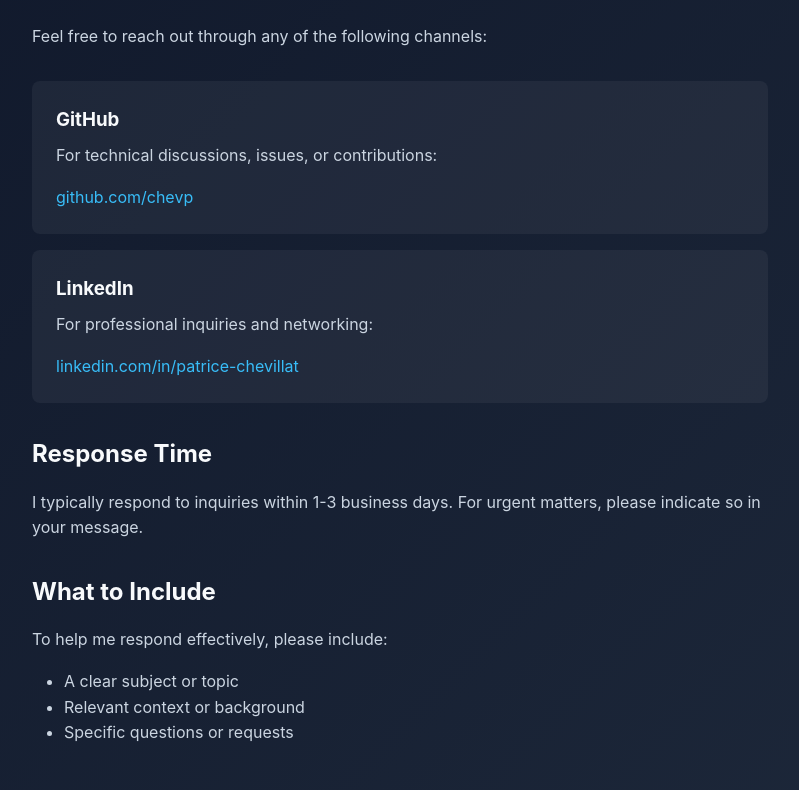
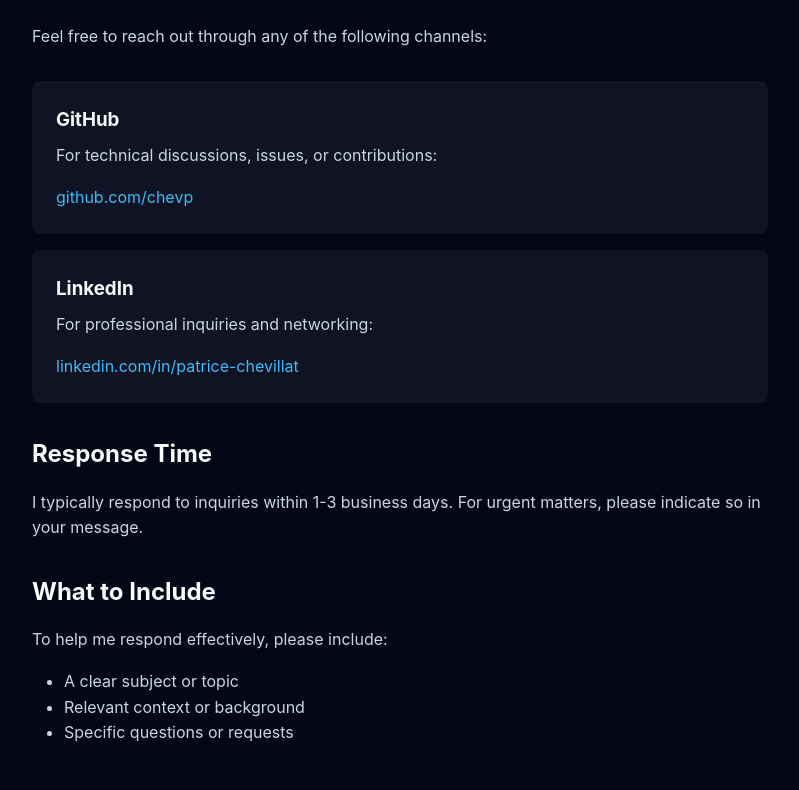
Before and after one commit to chevp/site-policy, a plain HTML site: page contact.html in a window 1280 px wide. Shown: the part 194-984 px from the top of the page, without its empty margins (240-1039 px from the left). Drawn offline with Linux system fonts and the light colour scheme.

Commit message:
Update background to match antarctica.io design (#020617)

```diff
--- a/contact.html
+++ b/contact.html
@@ -8,7 +8,7 @@
     * { margin: 0; padding: 0; box-sizing: border-box; }
     body {
       font-family: -apple-system, BlinkMacSystemFont, 'Segoe UI', Roboto, Oxygen, Ubuntu, sans-serif;
-      background: linear-gradient(135deg, #0f172a 0%, #1e293b 100%);
+      background: #020617;
       color: #e2e8f0;
       min-height: 100vh;
       line-height: 1.6;
```
Also changed, not shown: impressum.html (+1 -1 lines), index.html (+1 -1 lines), marketplace-terms.html (+1 -1 lines), privacy.html (+1 -1 lines), publishing-guidelines.html (+1 -1 lines), terms.html (+1 -1 lines).
